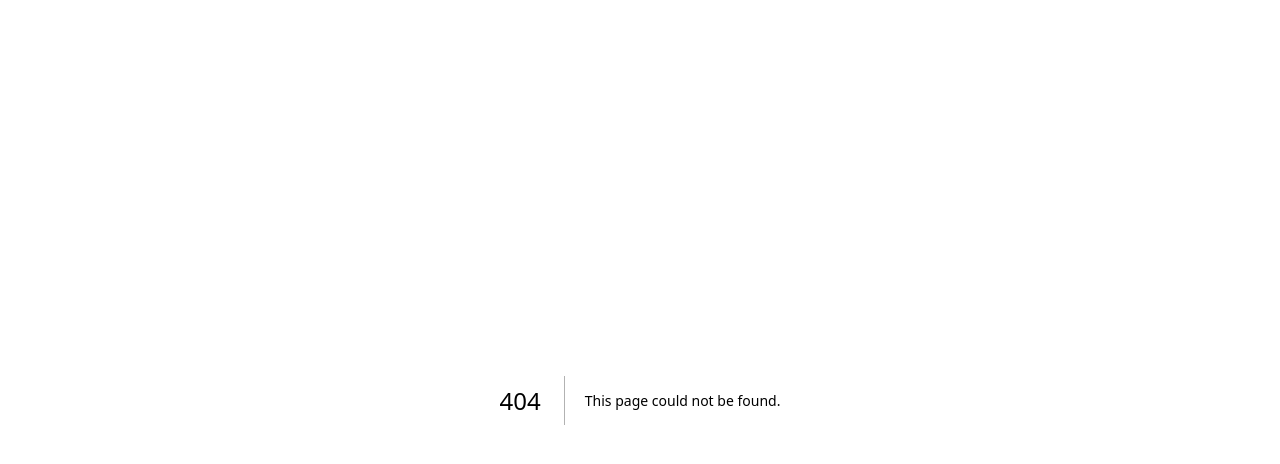
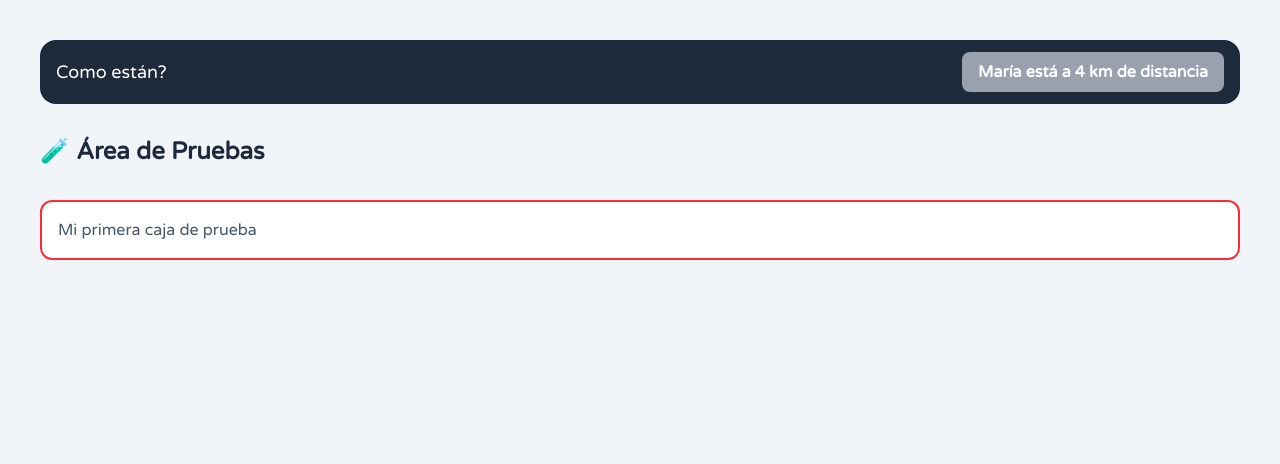
Before and after one commit to Propapu1235/borreHotel, a Next.js app: page /laboratorio in a window 1280 px wide. Before the commit this address had no page. Shown: the top 464 px of the page. Built offline with nearby package versions, Linux system fonts and the light colour scheme.

Commit message:
Los archivos creados dentro de la carpeta de laboratorio es para poder experimentar con las herramientas de tailwind sin romper la pagina principal

```diff
--- /dev/null
+++ b/app/laboratorio/page.tsx
@@ -0,0 +1,29 @@
+export default function Laboratorio() {
+  return (
+    <main className="min-h-screen bg-slate-100 p-10">
+        <header className="flex flex-row justify-between items-center h-16 bg-gray-800 text-white px-4 rounded-2xl mb-8">
+            <div className="flex font-sans text-lg">
+                Como están?
+            </div>
+
+            <button className="bg-gray-400 text-white font-semibold px-4 py-2 rounded-lg hover:bg-gray-600 transition-colors">
+                María está a 4 km de distancia
+            </button>
+        </header>
+
+        <h1 className="text-2xl font-bold text-slate-800 mt-8 mb-8">
+        🧪 Área de Pruebas
+        </h1>
+
+        <div className="flex flex-col sm:flex-row ">
+
+        </div>
+
+        {/* Aquí adentro puedes empezar a crear tus <div> para practicar la Fórmula de las 3 capas */}
+        <div className="border-2 border-red-500 bg-white p-4 rounded-xl">
+             <p className="text-slate-600">Mi primera caja de prueba</p>
+        </div>
+
+    </main>
+  );
+}
```
